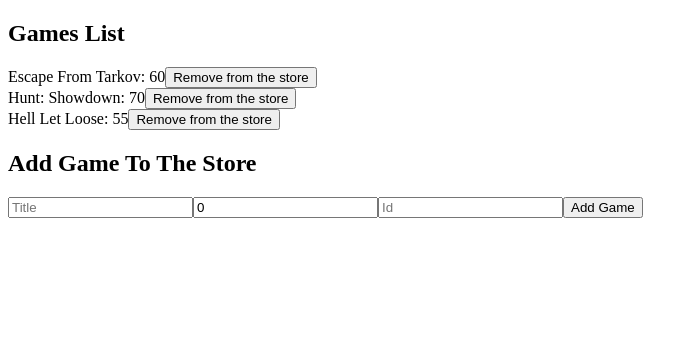
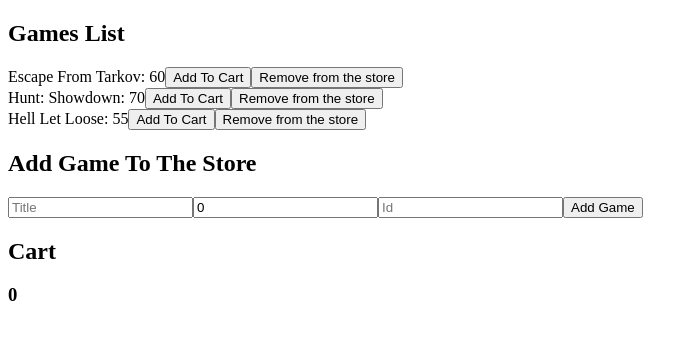
Before and after one commit to kamilkow1123/shopping-cart-with-redux, a React (Create React App) app: page / in a window 1280 px wide. Shown: the top 340 px of the page, without its empty margins (0-698 px from the left). Built offline with nearby package versions, Linux system fonts and the light colour scheme.

Commit message:
Adding and removing from Cart

```diff
--- a/src/App.tsx
+++ b/src/App.tsx
@@ -1,3 +1,4 @@
+import Cart from "./Cart/Cart";
 import ProductForm from "./Products/ProductForm";
 import ProductsList from "./Products/ProductsList";
 
@@ -6,6 +7,7 @@
         <div>
             <ProductsList />
             <ProductForm />
+            <Cart />
         </div>
     );
 }
--- /dev/null
+++ b/src/Cart/Cart.tsx
@@ -0,0 +1,31 @@
+import React from "react";
+import { useAppDispatch, useAppSelector } from "../state/store.hooks";
+import { getCartProducts, getTotalPrice, removeFromCart } from "./cart.slice";
+
+const Cart: React.FC = () => {
+    const cartProducts = useAppSelector(getCartProducts);
+    const totalPrice = useAppSelector(getTotalPrice);
+    const dispatch = useAppDispatch();
+
+    const handleRemovingFromCart = (productId: string) => {
+        dispatch(removeFromCart(productId));
+    };
+
+    return (
+        <div>
+            <h2>Cart</h2>
+            <h3>{totalPrice}</h3>
+            {cartProducts.map(product => (
+                <div key={product.id}>
+                    <span>{product.title}</span>
+                    <span>{product.amount}</span>
+                    <button onClick={() => handleRemovingFromCart(product.id)}>
+                        Remove From Cart
+                    </button>
+                </div>
+            ))}
+        </div>
+    );
+};
+
+export default Cart;
--- /dev/null
+++ b/src/Cart/cart.slice.ts
@@ -0,0 +1,43 @@
+import { createSlice, PayloadAction } from "@reduxjs/toolkit";
+import { IProduct } from "../Products/products.slice";
+import { RootState } from "../state/store";
+
+interface CartProduct extends IProduct {
+    amount: number;
+}
+
+const cartSlice = createSlice({
+    name: "cart",
+    initialState: [] as CartProduct[],
+    reducers: {
+        addToCart: (state, action: PayloadAction<IProduct>) => {
+            const productIndex = state.findIndex(
+                product => product.id === action.payload.id
+            );
+
+            if (productIndex !== -1) {
+                state[productIndex].amount += 1;
+            } else {
+                state.push({ ...action.payload, amount: 1 });
+            }
+        },
+        removeFromCart: (state, action: PayloadAction<string>) => {
+            const productIndex = state.findIndex(
+                product => product.id === action.payload
+            );
+
+            if (state[productIndex].amount > 1) {
+                state[productIndex].amount -= 1;
+            } else {
+                return state.filter(product => product.id !== action.payload);
+            }
+        },
+    },
+});
+
+export const getCartProducts = (state: RootState) => state.cart;
+export const getTotalPrice = (state: RootState) =>
+    state.cart.reduce((acc, next) => (acc += next.amount * next.price), 0);
+
+export const { addToCart, removeFromCart } = cartSlice.actions;
+export default cartSlice.reducer;
--- a/src/Products/ProductsList.tsx
+++ b/src/Products/ProductsList.tsx
@@ -1,7 +1,8 @@
 import React from "react";
 import { useSelector, useDispatch } from "react-redux";
+import { addToCart } from "../Cart/cart.slice";
 //types
-import { getProductsSelector, removeProduct } from "./products.slice";
+import { getProductsSelector, IProduct, removeProduct } from "./products.slice";
 
 const ProductsList: React.FC = ({}) => {
     const products = useSelector(getProductsSelector);
@@ -11,12 +12,19 @@
         dispatch(removeProduct(id));
     };
 
+    const addToCartHandler = (product: IProduct) => {
+        dispatch(addToCart(product));
+    };
+
     return (
         <div>
             <h2>Games List</h2>
             {products.map(product => (
                 <div key={product.id}>
                     <span>{`${product.title}: ${product.price}`}</span>
+                    <button onClick={() => addToCartHandler(product)}>
+                        Add To Cart
+                    </button>
                     <button onClick={() => removeFromStore(product.id)}>
                         Remove from the store
                     </button>
--- a/src/state/store.ts
+++ b/src/state/store.ts
@@ -1,9 +1,11 @@
 import { configureStore } from "@reduxjs/toolkit";
 import products from "../Products/products.slice";
+import cart from "../Cart/cart.slice";
 
 const store = configureStore({
     reducer: {
         products,
+        cart,
     },
 });
 
```
